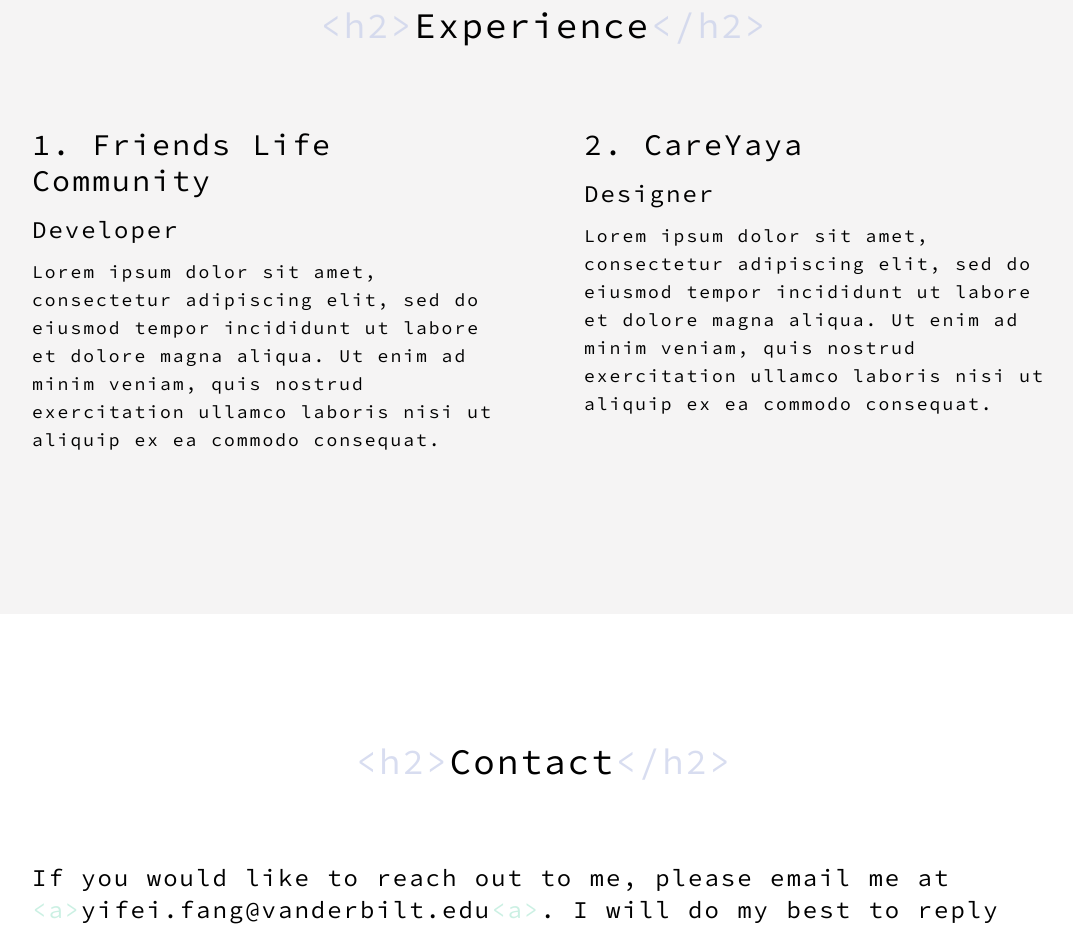
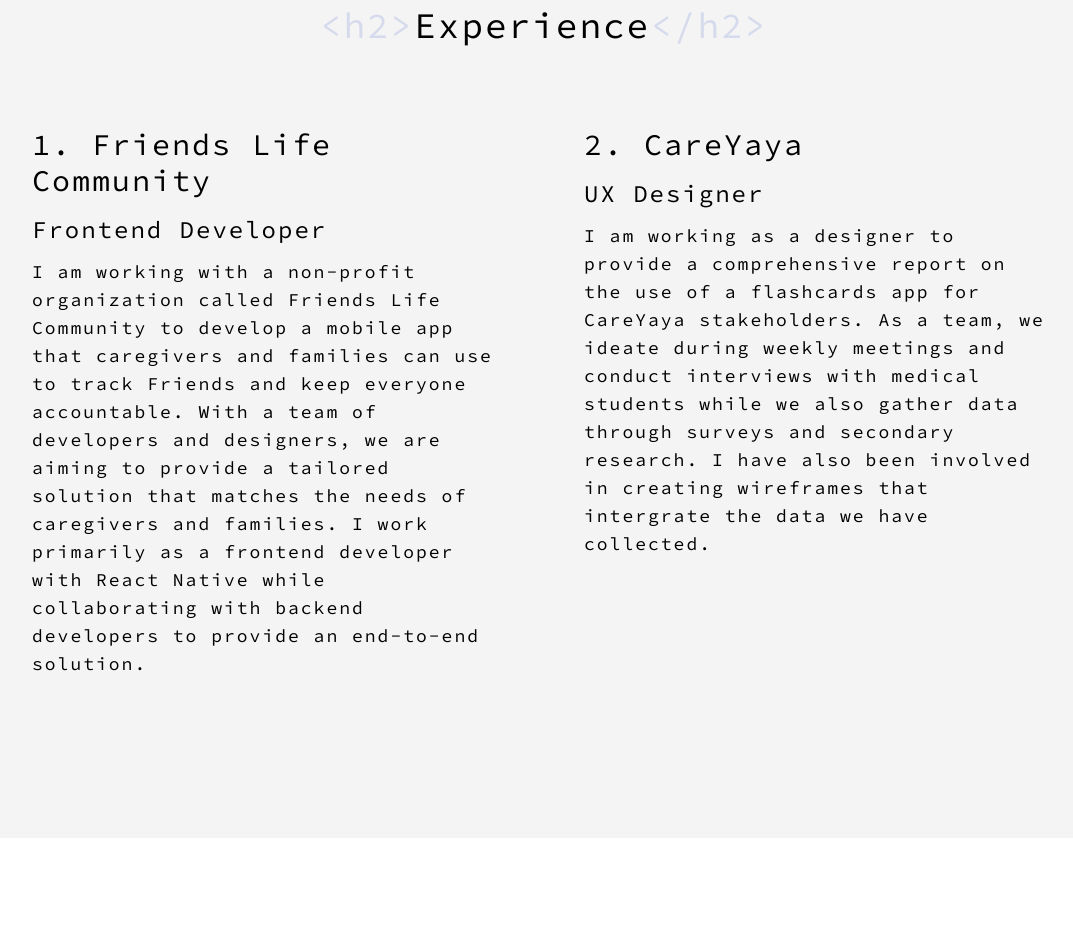
Before and after one commit to yifeifang11/yifeifang11.github.io, a website: page index.html in a window 1280 px wide. Shown: the part 2558-3484 px from the top of the page, without its empty margins (96-1169 px from the left). Drawn offline with Linux system fonts and the light colour scheme.

Commit message:
updated experiences

```diff
--- a/index.html
+++ b/index.html
@@ -161,24 +161,30 @@
         >
       </h2>
       <div class="flex gap-20 px-32">
-        <div>
+        <div class="flex-1">
           <h2 class="text-3xl mb-4">1. Friends Life Community</h2>
-          <h3 class="text-2xl mb-3">Developer</h3>
+          <h3 class="text-2xl mb-3">Frontend Developer</h3>
           <p class="text-lg">
-            Lorem ipsum dolor sit amet, consectetur adipiscing elit, sed do
-            eiusmod tempor incididunt ut labore et dolore magna aliqua. Ut enim
-            ad minim veniam, quis nostrud exercitation ullamco laboris nisi ut
-            aliquip ex ea commodo consequat.
+            I am working with a non-profit organization called Friends Life
+            Community to develop a mobile app that caregivers and families can
+            use to track Friends and keep everyone accountable. With a team of
+            developers and designers, we are aiming to provide a tailored
+            solution that matches the needs of caregivers and families. I work
+            primarily as a frontend developer with React Native while
+            collaborating with backend developers to provide an end-to-end
+            solution.
           </p>
         </div>
-        <div>
+        <div class="flex-1">
           <h2 class="text-3xl mb-4">2. CareYaya</h2>
-          <h3 class="text-2xl mb-3">Designer</h3>
+          <h3 class="text-2xl mb-3">UX Designer</h3>
           <p class="text-lg">
-            Lorem ipsum dolor sit amet, consectetur adipiscing elit, sed do
-            eiusmod tempor incididunt ut labore et dolore magna aliqua. Ut enim
-            ad minim veniam, quis nostrud exercitation ullamco laboris nisi ut
-            aliquip ex ea commodo consequat.
+            I am working as a designer to provide a comprehensive report on the
+            use of a flashcards app for CareYaya stakeholders. As a team, we
+            ideate during weekly meetings and conduct interviews with medical
+            students while we also gather data through surveys and secondary
+            research. I have also been involved in creating wireframes that
+            intergrate the data we have collected.
           </p>
         </div>
       </div>
```
